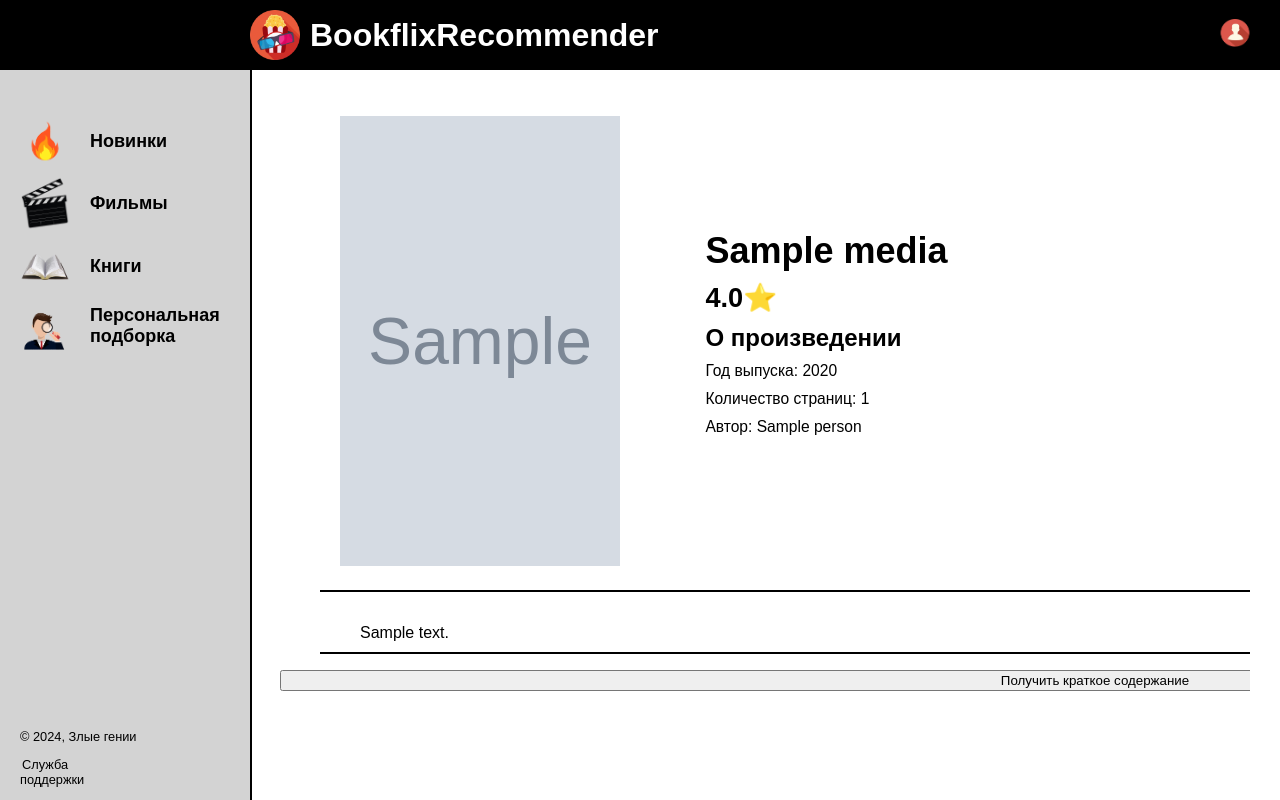
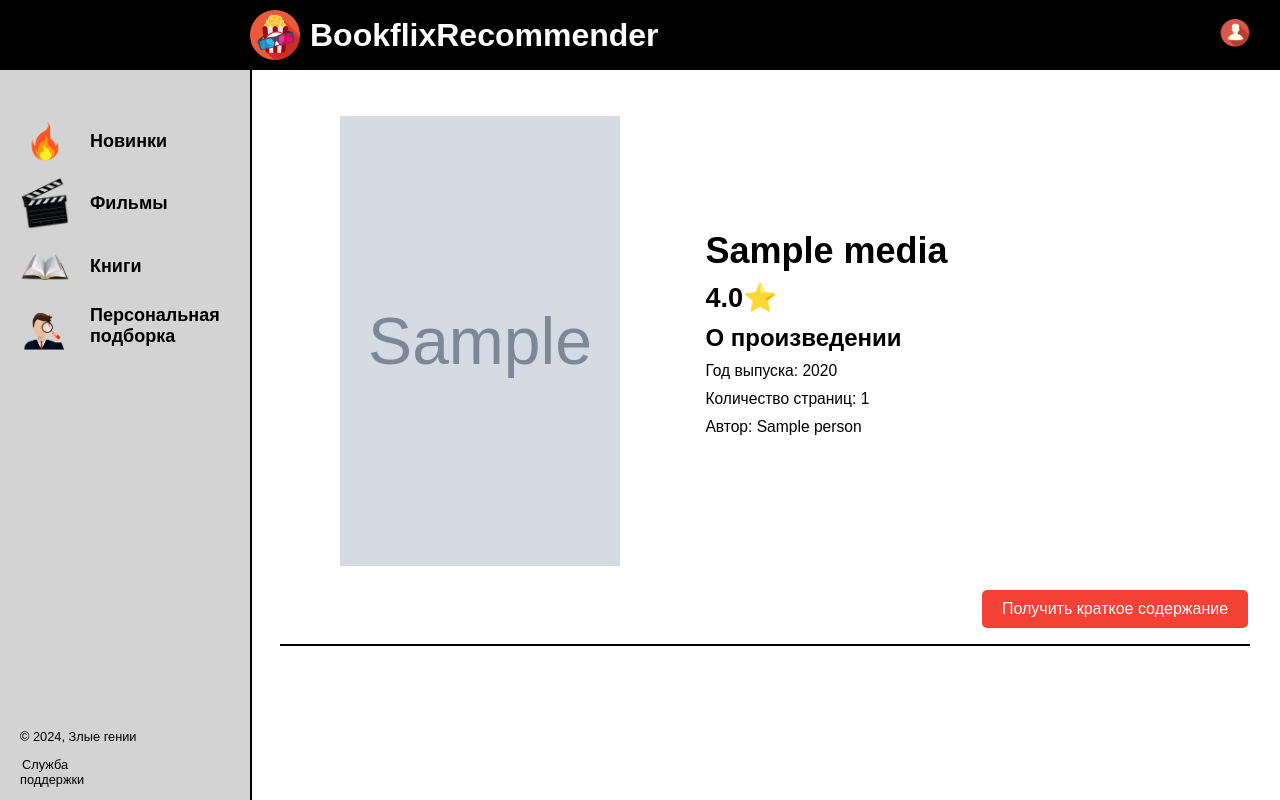
Before and after one commit to zlye-genii/project, a Django app: page /book/details/1/ in a window 1280 px wide. Run offline with Django 5.2, Linux system fonts and the light colour scheme; tables that the repository leaves empty hold one stand-in row (values such as "Sample post"); grey boxes marked "Sample" are stand-in pictures; data that the repository does not hold is empty.

Commit message:
Генерация краткого содержания книг

```diff
--- a/api/views/ai.py
+++ b/api/views/ai.py
@@ -146,7 +146,7 @@ Your output must be IN RUSSIAN ONLY.
             ],
             "temperature": 0.5,
             "top_p": 0.5,
-            "max_tokens": 150
+            "max_tokens": 512
         }
     )
 
--- a/static/css/stylefilmreply.css
+++ b/static/css/stylefilmreply.css
@@ -144,7 +144,7 @@ nav img {
 }
 
 .calendar-item {
-    border-bottom: 2px solid black;
+    /* border-bottom: 2px solid black; */
     display: grid;
     grid-template-columns: 6% 80% 10% 10% auto;
     align-items: center;
@@ -282,3 +282,9 @@ nav img {
 .star-rating .rate-text.selected {
     color: black;
 }
+
+.description-container {
+    border-top: 1px solid #000;
+    border-bottom: 1px solid #000;
+    margin-top: auto;
+}
--- a/utils/movie.py
+++ b/utils/movie.py
@@ -31,6 +31,8 @@ def compress_movie_media(movie_id, poster_url, regen=False):
 def poster_exists(path):
     # checks if poster exists
     # alternatively create a 404 default img but blehhhh :3
+    if os.name == 'posix':
+        path = path.replace('\\', '/')
     return os.path.isfile(path)
 
 def _get_movie_details(id, db_only=True):
--- a/web/templates/bookdetails.html
+++ b/web/templates/bookdetails.html
@@ -79,17 +79,12 @@
                             </ul>
                         </div>
                     </li>
+                <button id="summarizeButton" style="background-color: #f44336; color: white; border: none; padding: 10px 20px; font-size: 16px; cursor: pointer; border-radius: 5px; display: block; margin: 0 auto; width: auto; max-width: 90%;">Получить краткое содержание</button>
                 </ul>
                 {% if book.description %}
-                <ul>
-                    <li class="calendar-item">
-                        <p>
-                            {{ book.description|fix_chars }}
-                        </p>
-                    </li>
-                </ul>
-                <button id="summarizeButton">Получить краткое содержание</button>
-                <div id="summaryResult"></div>
+                <div class="description-container">
+                    <div id="summaryResult"></div>
+                </div>
                 {% endif %}
             </div>
         </div>
@@ -117,7 +112,9 @@
             .then(response => response.json())
             .then(data => {
                 button.textContent = 'Получить краткое содержание'; // Reset button text
-                document.getElementById('summaryResult').textContent = data.summary; // Display the summary
+                var summaryResult = document.getElementById('summaryResult');
+                // Вставить описание книги в элемент summaryResult
+                summaryResult.innerHTML = '<ul><li class="calendar-item"><p>' + data.summary + '</p></li></ul>';
             })
             .catch(error => {
                 console.error('Error:', error);
```
